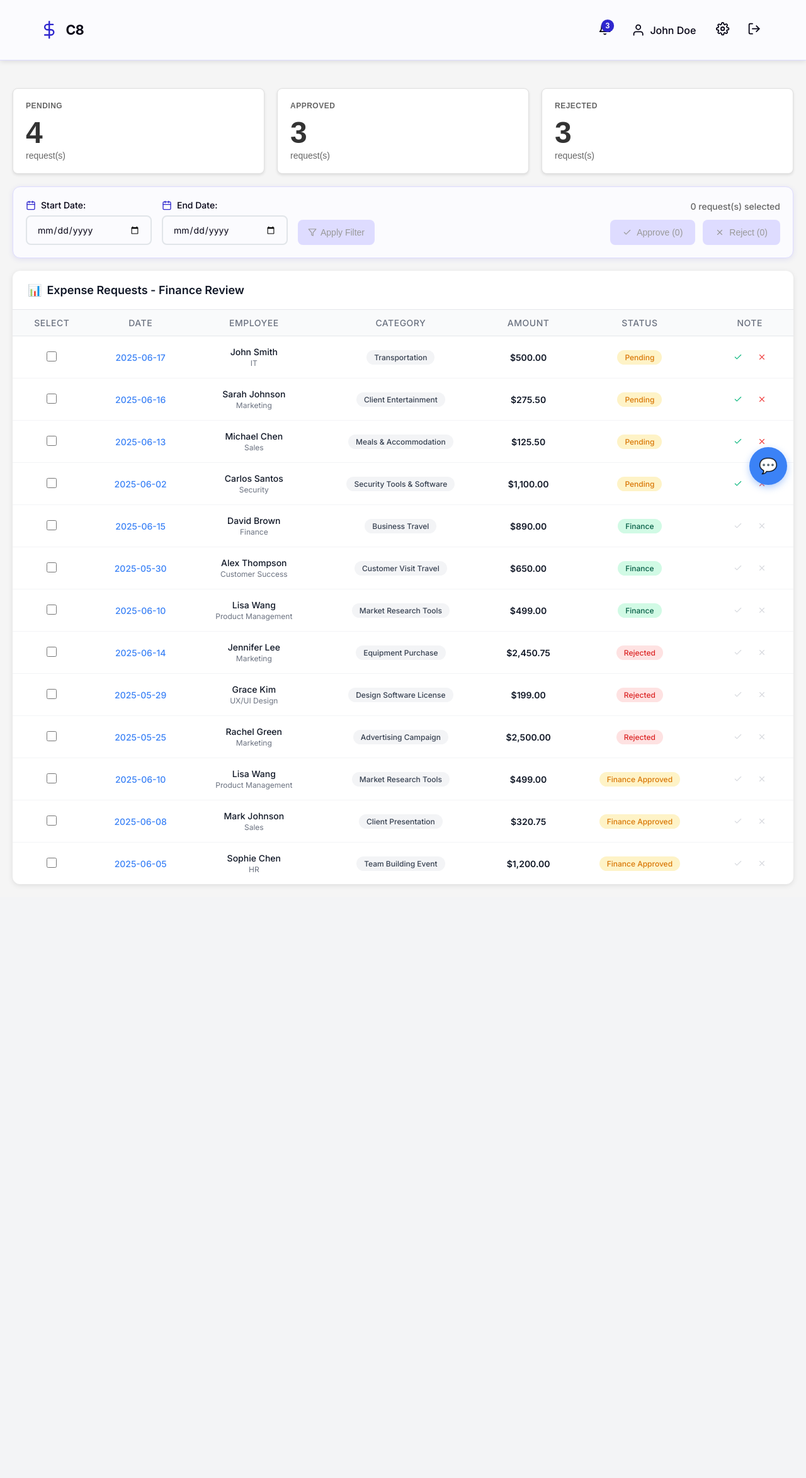
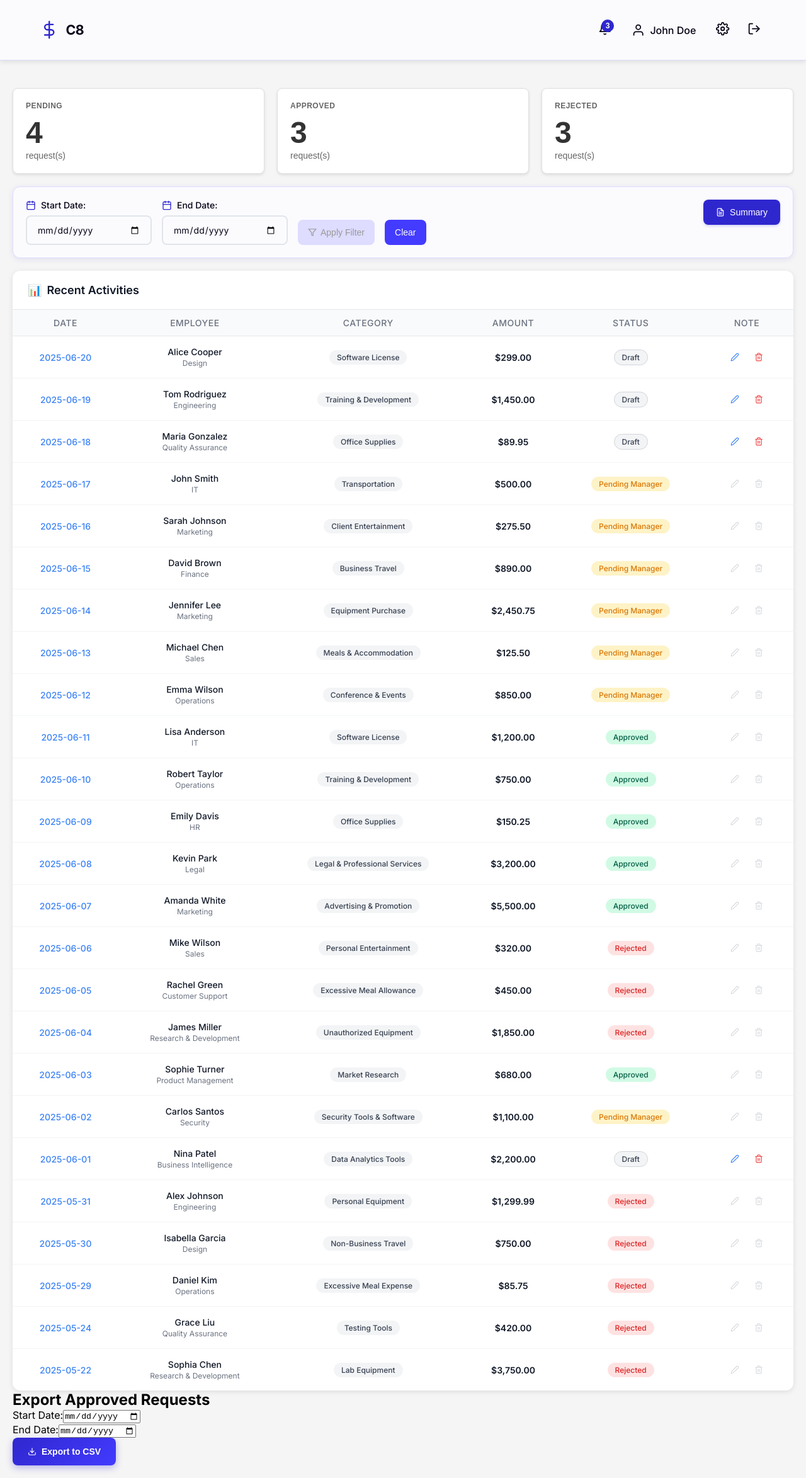
Before and after one commit to huyhuyhuy8s/c8-scrum-training, a React (Vite) app in the folder front-end/: page /finance in a window 1280 px wide. Shown: the whole page at 63% size. Before the commit the page ends 1424 px from the top, so only its background shows below. Built offline with nearby package versions, Linux system fonts and the light colour scheme.

Commit message:
Total money for employee & department
See total amount spent per employee or department.

```diff
--- a/front-end/src/components/FinanceAction.jsx
+++ b/front-end/src/components/FinanceAction.jsx
@@ -1,15 +1,14 @@
 import React from 'react';
-import { FiCheck, FiX, FiCalendar, FiFilter } from 'react-icons/fi';
+import { FiCalendar, FiFilter, FiFileText } from 'react-icons/fi';
 
 const FinanceAction = ({
-  selectedCount = 0,
-  onAccept,
-  onReject,
   startDate,
   endDate,
   onStartDateChange,
   onEndDateChange,
-  onDateFilter
+  onDateFilter,
+  onSummary,
+  onClearFilter,
 }) => {
   return (
     <div className="action-container">
@@ -58,40 +57,26 @@ const FinanceAction = ({
             <FiFilter />
             Apply Filter
           </button>
+          <button
+            onClick={onClearFilter}
+            className="filter-button clear-filter-button"
+            title="Clear date filter"
+            aria-label="Clear date filter"
+          >
+            Clear
+          </button>
         </div>
       </div>
-
-      {/* Action Buttons Section */}
       <div className="action-right">
-        <div className="action-info">
-          <span className="selected-count">
-            {selectedCount} request(s) selected
-          </span>
-        </div>
-
-        <div className="action-buttons">
-          <button
-            onClick={onAccept}
-            className="action-create-button accept-button"
-            disabled={selectedCount === 0}
-            title={selectedCount === 0 ? 'Select requests to approve' : `Approve ${selectedCount} request(s)`}
-            aria-label={`Approve ${selectedCount} selected expense requests`}
-          >
-            <FiCheck />
-            Approve ({selectedCount})
-          </button>
-
-          <button
-            onClick={onReject}
-            className="action-create-button reject-button"
-            disabled={selectedCount === 0}
-            title={selectedCount === 0 ? 'Select requests to reject' : `Reject ${selectedCount} request(s)`}
-            aria-label={`Reject ${selectedCount} selected expense requests`}
-          >
-            <FiX />
-            Reject ({selectedCount})
-          </button>
-        </div>
+        <button
+            onClick={onSummary}
+            className="action-create-button summary-button"
+            title="Generate summary report"
+            aria-label="Generate summary report of expense requests"
+        >
+            <FiFileText />
+            Summary
+        </button>
       </div>
     </div>
   );
--- a/front-end/src/components/FinanceLayout.jsx
+++ b/front-end/src/components/FinanceLayout.jsx
@@ -4,49 +4,60 @@ import Card from "./Card";
 import FinanceAction from "./FinanceAction";
 import List from "./List";
 import FeedbackButton from "./FeedbackButton";
+import SummaryPopup from "./SummaryPopup"; // Import the popup component
 import { FiDownload, FiCalendar } from "react-icons/fi";
 import "../styles/MainLayout.css";
+import "../styles/SummaryPopup.css";
 
-const FinanceLayout = () => {  const [selectedRequests, setSelectedRequests] = useState([]);
+const FinanceLayout = () => {
   const [exportStartDate, setExportStartDate] = useState('');
   const [exportEndDate, setExportEndDate] = useState('');
   const [isExporting, setIsExporting] = useState(false);
   const [filterStartDate, setFilterStartDate] = useState('');
   const [filterEndDate, setFilterEndDate] = useState('');
   const [filteredData, setFilteredData] = useState([]);
+  const [departmentSummary, setDepartmentSummary] = useState(null);
+  const [employeeSummary, setEmployeeSummary] = useState(null);
+  const [showSummaryPopup, setShowSummaryPopup] = useState(false);
 
-  const handleApprove = () => {
-    if (selectedRequests.length === 0) {
-      alert('Please select requests to approve for payment processing');
-      return;
-    }
-    console.log('Finance approving requests:', selectedRequests);
-    alert(`Approved ${selectedRequests.length} request(s) for payment processing!`);
-    setSelectedRequests([]);
+  const handleSummary = () => {
+    const approvedRequests = expenseRequestsData.filter(
+      (request) => request.status === 'approved'
+    );
+
+    const deptSummary = approvedRequests.reduce((acc, request) => {
+      const { department } = request.employee;
+      const amount = parseFloat(request.amount.replace(/[^\d.-]/g, ''));
+
+      if (!acc[department]) {
+        acc[department] = 0;
+      }
+      acc[department] += amount;
+      return acc;
+    }, {});
+
+    const empSummary = approvedRequests.reduce((acc, request) => {
+      const { name } = request.employee;
+      const amount = parseFloat(request.amount.replace(/[^\d.-]/g, ''));
+
+      if (!acc[name]) {
+        acc[name] = 0;
+      }
+      acc[name] += amount;
+      return acc;
+    }, {});
+
+    setDepartmentSummary(deptSummary);
+    setEmployeeSummary(empSummary);
+    setShowSummaryPopup(true);
   };
 
-  const handleReject = () => {
-    if (selectedRequests.length === 0) {
-      alert('Please select requests to reject');
-      return;
-    }
-    const reason = prompt('Please provide a reason for final rejection:');
-    if (reason && reason.trim()) {
-      console.log('Finance rejecting requests:', selectedRequests, 'Reason:', reason);
-      alert(`Rejected ${selectedRequests.length} request(s) with reason: "${reason}"`);
-      setSelectedRequests([]);
-    } else if (reason !== null) {
-      alert('Rejection reason is required.');
-    }
+  const handleCloseSummary = () => {
+    setShowSummaryPopup(false);
+    setDepartmentSummary(null);
+    setEmployeeSummary(null);
   };
 
-  const handleRequestSelection = (requestId, isSelected) => {
-    if (isSelected) {
-      setSelectedRequests(prev => [...prev, requestId]);
-    } else {
-      setSelectedRequests(prev => prev.filter(id => id !== requestId));
-    }
-  };
   const handleFeedback = () => {
     console.log("Finance feedback submitted");
     alert("Thank you for your feedback! We appreciate your input.");
@@ -81,6 +92,7 @@ const FinanceLayout = () => {  const [selectedRequests, setSelectedRequests] = u
     setFilterStartDate('');
     setFilterEndDate('');
     setFilteredData([]);
+    console.log('Date filter cleared');
   };
 
   const handleExport = async () => {
@@ -352,47 +364,58 @@ const FinanceLayout = () => {  const [selectedRequests, setSelectedRequests] = u
           <Card title="REJECTED" count="3" subtitle="request(s)" />
         </div>        {/* Finance Action Section with Date Filter */}
         <FinanceAction
-          selectedCount={selectedRequests.length}
-          onAccept={handleApprove}
-          onReject={handleReject}
           startDate={filterStartDate}
           endDate={filterEndDate}
           onStartDateChange={setFilterStartDate}
-          onEndDateChange={setFilterEndDate}
+          onEndDateChange={setExportEndDate}
           onDateFilter={handleDateFilter}
+          onClearFilter={clearDateFilter}
+          onSummary={handleSummary}
         />        {/* All Expense Requests List */}
-        <List
-          title={filteredData.length > 0 ? `Filtered Expense Requests (${filteredData.length})` : "Expense Requests - Finance Review"}
-          data={filteredData.length > 0 ? filteredData : expenseRequestsData}
-          isManagerView={true}
-          isFinanceView={true}
-          onRequestSelection={handleRequestSelection}
-          selectedRequests={selectedRequests}
-        />
+        <div className="request-list-container">
+          <List
+            items={filteredData.length > 0 ? filteredData : expenseRequestsData}
+            userRole="finance"
+          />
+        </div>
 
-        {filteredData.length > 0 && (
-          <div style={{ textAlign: 'center', margin: '10px 0' }}>
-            <button
-              onClick={clearDateFilter}
-              style={{
-                padding: '8px 16px',
-                background: '#dedcff',
-                border: 'none',
-                borderRadius: '6px',
-                color: '#2f27ce',
-                cursor: 'pointer',
-                fontSize: '0.875rem'
-              }}
-            >
-              Clear Date Filter
-            </button>
-          </div>
+        {showSummaryPopup && (
+          <SummaryPopup
+            departmentSummary={departmentSummary}
+            employeeSummary={employeeSummary}
+            onClose={handleCloseSummary}
+          />
         )}
 
-
-
-        {/* Feedback Button */}
-        <FeedbackButton onClick={handleFeedback} />
+        {/* Export Section */}
+        <div className="export-container">
+          <h2>Export Approved Requests</h2>
+          <div className="date-range">
+            <div className="date-picker">
+              <label>Start Date:</label>
+              <input
+                type="date"
+                value={exportStartDate}
+                onChange={(e) => setExportStartDate(e.target.value)}
+              />
+            </div>
+            <div className="date-picker">
+              <label>End Date:</label>
+              <input
+                type="date"
+                value={exportEndDate}
+                onChange={(e) => setExportEndDate(e.target.value)}
+              />
+            </div>
+          </div>
+          <button
+            className="export-button"
+            onClick={handleExport}
+            disabled={isExporting}
+          >
+            {isExporting ? 'Exporting...' : <><FiDownload /> Export to CSV</>}
+          </button>
+        </div>
       </div>
     </>
   );
--- /dev/null
+++ b/front-end/src/components/SummaryPopup.jsx
@@ -0,0 +1,80 @@
+import React, { useState } from 'react';
+import { FiX } from 'react-icons/fi';
+import '../styles/SummaryPopup.css';
+
+const SummaryPopup = ({ departmentSummary, employeeSummary, onClose }) => {
+  const [activeTab, setActiveTab] = useState('department');
+
+  if (!departmentSummary || !employeeSummary) {
+    return null;
+  }
+
+  return (
+    <div className="popup-overlay">
+      <div className="popup-content">
+        <div className="popup-header">
+          <h2>Approved Expense Summary</h2>
+          <button onClick={onClose} className="close-button" aria-label="Close summary popup">
+            <FiX />
+          </button>
+        </div>
+        <div className="popup-body">
+          <div className="tab-container">
+            <button
+              className={`tab-button ${activeTab === 'department' ? 'active' : ''}`}
+              onClick={() => setActiveTab('department')}
+            >
+              By Department
+            </button>
+            <button
+              className={`tab-button ${activeTab === 'employee' ? 'active' : ''}`}
+              onClick={() => setActiveTab('employee')}
+            >
+              By Employee
+            </button>
+          </div>
+
+          {activeTab === 'department' && (
+            <table className="summary-table">
+              <thead>
+                <tr>
+                  <th>Department</th>
+                  <th>Total Approved Amount</th>
+                </tr>
+              </thead>
+              <tbody>
+                {Object.entries(departmentSummary).map(([department, total]) => (
+                  <tr key={department}>
+                    <td>{department}</td>
+                    <td>${total.toFixed(2)}</td>
+                  </tr>
+                ))}
+              </tbody>
+            </table>
+          )}
+
+          {activeTab === 'employee' && (
+            <table className="summary-table">
+              <thead>
+                <tr>
+                  <th>Employee</th>
+                  <th>Total Approved Amount</th>
+                </tr>
+              </thead>
+              <tbody>
+                {Object.entries(employeeSummary).map(([employee, total]) => (
+                  <tr key={employee}>
+                    <td>{employee}</td>
+                    <td>${total.toFixed(2)}</td>
+                  </tr>
+                ))}
+              </tbody>
+            </table>
+          )}
+        </div>
+      </div>
+    </div>
+  );
+};
+
+export default SummaryPopup;
--- /dev/null
+++ b/front-end/src/styles/SummaryPopup.css
@@ -0,0 +1,96 @@
+.popup-overlay {
+  position: fixed;
+  top: 0;
+  left: 0;
+  right: 0;
+  bottom: 0;
+  background-color: rgba(0, 0, 0, 0.5);
+  display: flex;
+  justify-content: center;
+  align-items: center;
+  z-index: 1000;
+}
+
+.popup-content {
+  background: #fbfbfe;
+  padding: 2rem;
+  border-radius: 8px;
+  width: 90%;
+  max-width: 500px;
+  box-shadow: 0 4px 6px rgba(0, 0, 0, 0.1);
+}
+
+.popup-header {
+  display: flex;
+  justify-content: space-between;
+  align-items: center;
+  border-bottom: 1px solid #dedcff;
+  padding-bottom: 1rem;
+  margin-bottom: 1rem;
+}
+
+.popup-header h2 {
+  margin: 0;
+  color: #050315;
+}
+
+.close-button {
+  background: none;
+  border: none;
+  font-size: 1.5rem;
+  cursor: pointer;
+  color: #050315;
+}
+
+.popup-body {
+  padding-top: 1rem;
+}
+
+.tab-container {
+  display: flex;
+  gap: 1rem;
+  margin-bottom: 1rem;
+}
+
+.tab-button {
+  border: 1px solid #dedcff;
+  border-radius: 8px;
+  padding: 0.5rem 1rem;
+  font-size: 1rem;
+  font-weight: 500;
+  cursor: pointer;
+  background-color: transparent;
+  color: #433bff;
+  transition: all 0.3s ease;
+}
+
+.tab-button:hover {
+  background-color: #dedcff;
+}
+
+.tab-button.active {
+  background-color: #433bff;
+  color: white;
+  border-color: #433bff;
+}
+
+.summary-table {
+  width: 100%;
+  border-collapse: collapse;
+}
+
+.summary-table th,
+.summary-table td {
+  padding: 0.75rem;
+  text-align: left;
+  border-bottom: 1px solid #dedcff;
+}
+
+.summary-table th {
+  background-color: #f0f0f0;
+  color: #050315;
+}
+
+.summary-table td {
+  color: #050315;
+}
```
Also changed, not shown: front-end/src/components/MainLayout.jsx (added, +83 -0 lines), front-end/src/styles/DateFilter.css (deleted), front-end/src/styles/ExpenseChart.css (deleted), front-end/src/styles/SimpleChart.css (deleted).
